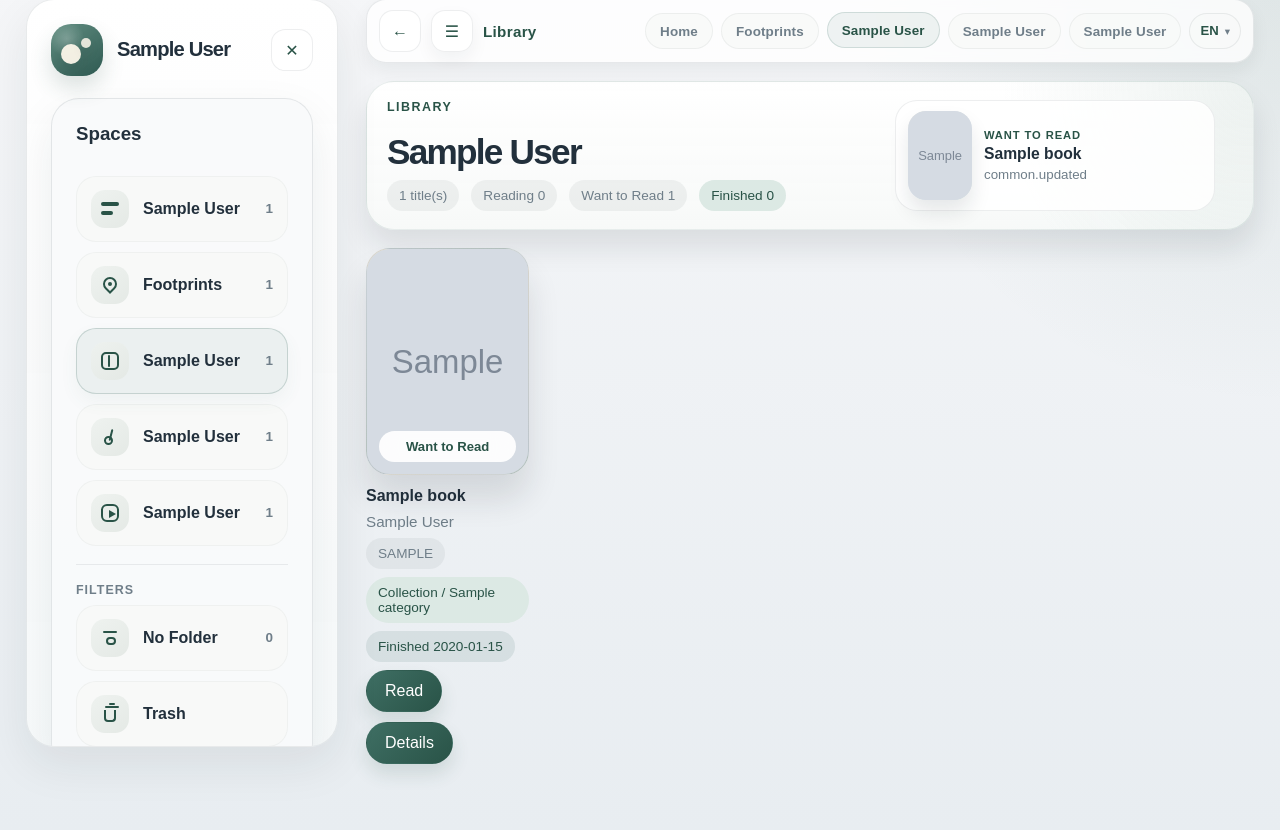
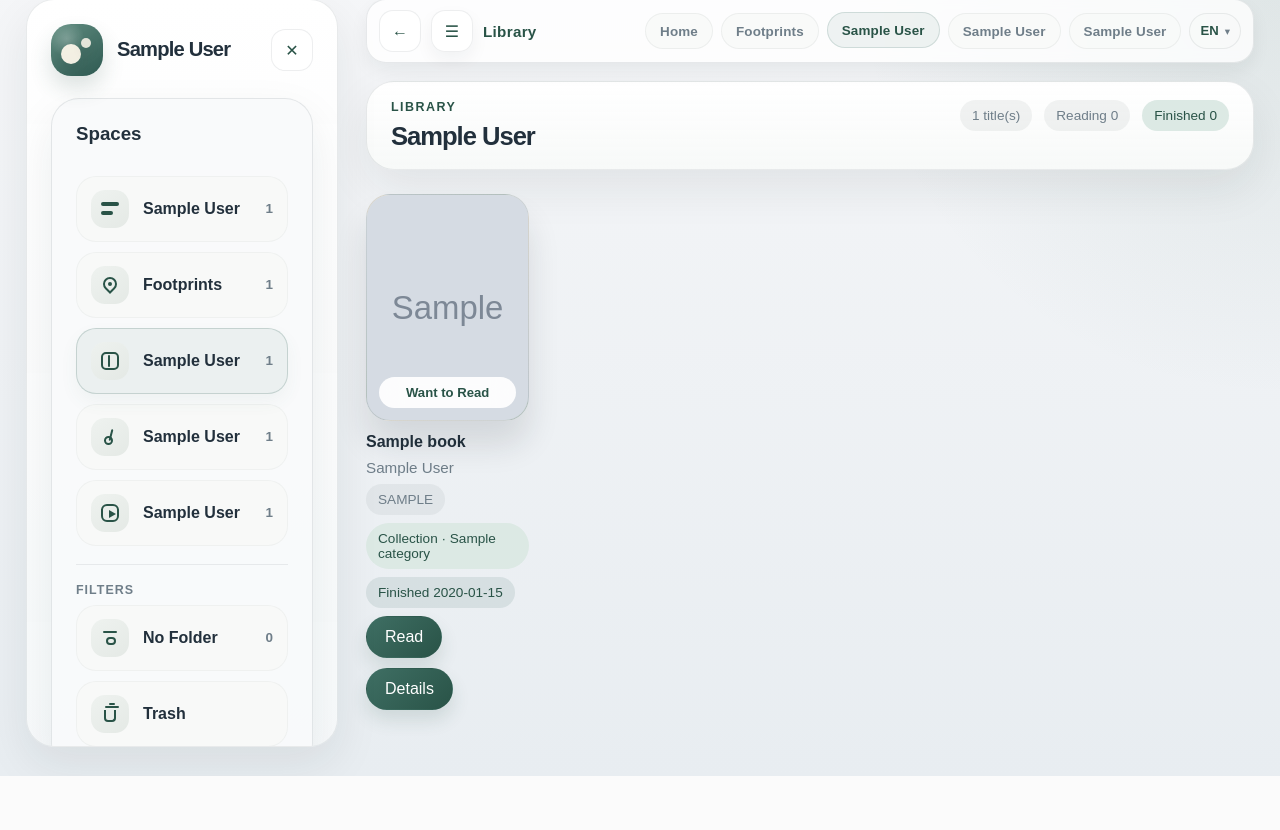
Before and after one commit to ZhehuaZhu/moments-library, a Flask app: page /books in a window 1280 px wide. Shown: the part 27-857 px from the top of the page. After the commit the page ends 803 px from the top, so only its background shows below. Run offline with Flask 3, Linux system fonts and the light colour scheme; tables that the repository leaves empty hold one stand-in row (values such as "Sample post"); grey boxes marked "Sample" are stand-in pictures; parts of the project's set-up code (start-up, migrations or seed data) failed here and were passed over; some libraries are stand-ins or nearby versions.

Commit message:
Remove books template drift from music branch

```diff
--- a/app/templates/books.html
+++ b/app/templates/books.html
@@ -2,53 +2,19 @@
 {% extends "base.html" %}
 
 {% block content %}
-<section class="books-library-page">
-    <section class="page-header page-header--books-library">
-        <div class="books-library-page__hero">
+<section class="page-header page-header--shelf">
+    <div>
         <p class="eyebrow">{{ t('common.library') }}</p>
         <h1>{{ module_labels.books }}</h1>
-            <div class="page-header__stats books-library-page__stats">
+    </div>
+    <div class="page-header__stats">
         <span class="stat-chip">{{ t('counts.titles', count=result_count) }}</span>
         <span class="stat-chip">{{ t('book_status.reading') }} {{ reading_count }}</span>
-                <span class="stat-chip">{{ t('book_status.want_to_read') }} {{ want_to_read_count }}</span>
         <span class="stat-chip stat-chip--accent">{{ t('book_status.finished') }} {{ finished_count }}</span>
-                {% if paused_count %}
-                    <span class="stat-chip">{{ t('book_status.paused') }} {{ paused_count }}</span>
-                {% endif %}
-            </div>
-        </div>
-
-        {% if recent_book %}
-            <a class="books-library-page__feature" href="{{ url_for('library.book_reader', book_id=recent_book.id) }}">
-                <span class="books-library-page__feature-cover">
-                    {% if recent_book.cover_relative_path %}
-                        <img src="{{ url_for('static', filename=recent_book.cover_relative_path) }}" alt="{{ recent_book.title }} cover" loading="lazy">
-                    {% else %}
-                        <span class="books-library-page__feature-placeholder">
-                            <span>{{ recent_book.author_name or recent_book.source_format|upper }}</span>
-                            <strong>{{ recent_book.cover_seed }}</strong>
-                        </span>
-                    {% endif %}
-                </span>
-                <span class="books-library-page__feature-copy">
-                    <span>{{ book_status_label(recent_book.status) }}</span>
-                    <strong>{{ recent_book.title }}</strong>
-                    {% if recent_book.last_read_at %}
-                        <small>{{ t('common.updated', time=recent_book.last_read_at|datetimeformat) }}</small>
-                    {% elif recent_book.finished_at %}
-                        <small>{{ t('common.finished') }} {{ recent_book.finished_at|dateformat }}</small>
-                    {% else %}
-                        <small>{{ recent_book.author_name or t('books.personal_archive') }}</small>
-                    {% endif %}
-                </span>
-            </a>
-        {% endif %}
-
-        <div class="books-library-page__toolbar">
         {% if can_manage %}
             <button
                 type="button"
-                    class="button button--subtle button--compact books-library-page__collection-button"
+                class="button button--subtle button--compact"
                 data-open-folder-panel="create"
                 aria-haspopup="dialog"
                 aria-controls="folder-create-panel"
@@ -58,15 +24,13 @@
             </button>
             <button
                 type="button"
-                    class="icon-button icon-button--ghost books-library-page__create-button"
+                class="button button--ghost button--compact"
                 data-open-folder-panel="book-create"
                 aria-haspopup="dialog"
                 aria-controls="book-create-panel"
                 aria-expanded="false"
-                    aria-label="{{ t('books.add_book') }}"
-                    title="{{ t('books.add_book') }}"
             >
-                    <span aria-hidden="true">+</span>
+                {{ t('books.add_book') }}
             </button>
         {% endif %}
     </div>
@@ -178,7 +142,7 @@
                 <div class="bookshelf-card__meta">
                     <span class="badge">{{ book.source_format|upper }}</span>
                     {% if book.category %}
-                            <span class="badge badge--category">{{ t('common.collection') }} / {{ book.category.name }}</span>
+                        <span class="badge badge--category">{{ t('common.collection') }} · {{ book.category.name }}</span>
                     {% endif %}
                     {% if book.finished_at %}
                         <span class="badge badge--edit">{{ t('common.finished') }} {{ book.finished_at|dateformat }}</span>
@@ -196,5 +160,4 @@
         </div>
     {% endfor %}
 </section>
-</section>
 {% endblock %}
```
Lines whose indentation alone changed are shown as unchanged.
